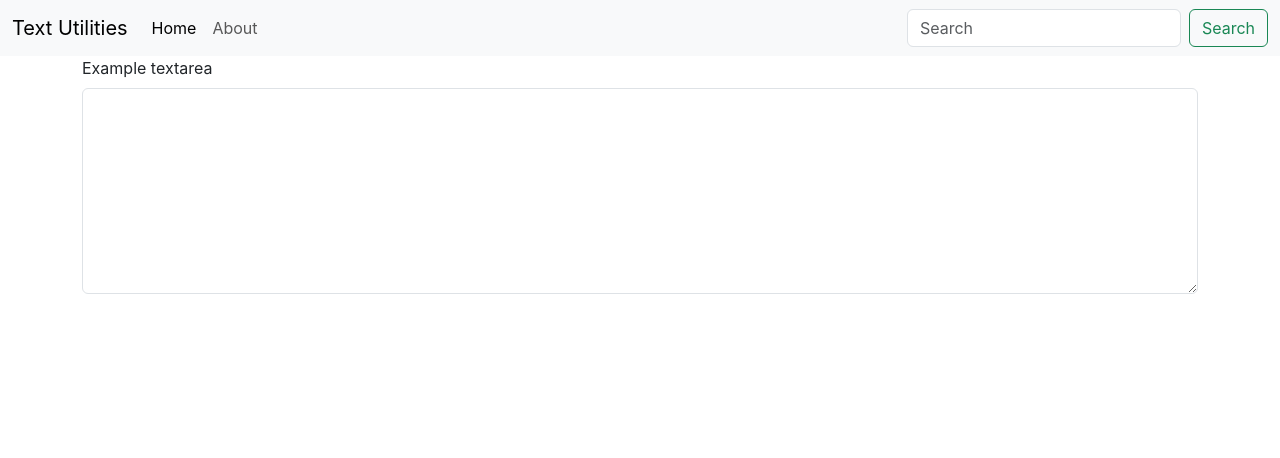
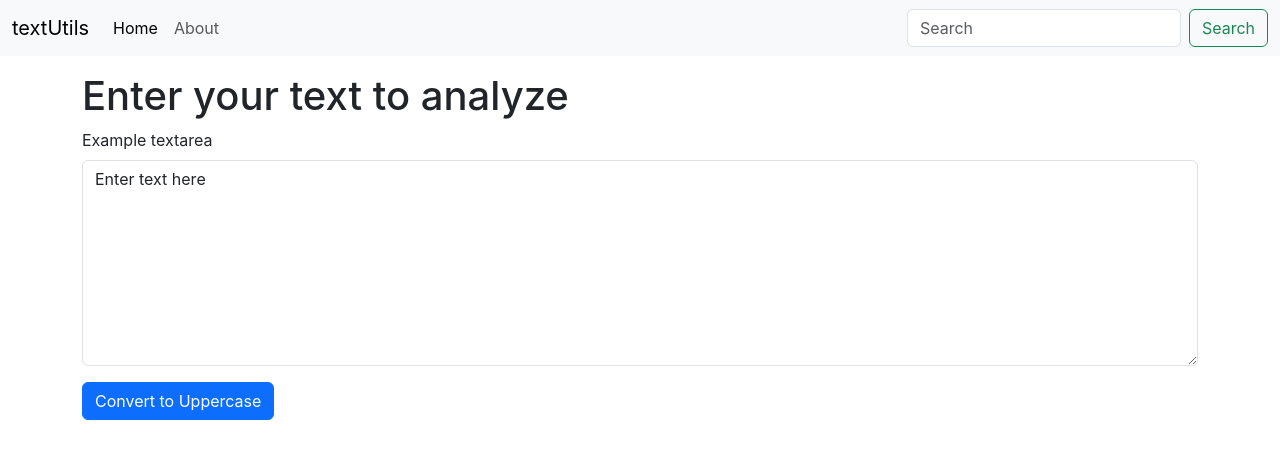
Before and after one commit to AnishBade/TextUtilities-App-React, a React (Create React App) app: page / in a window 1280 px wide. Shown: the top 458 px of the page. Built offline with nearby package versions, Linux system fonts and the light colour scheme.

Commit message:
convert to uppercase functonlity added

```diff
--- a/src/App.js
+++ b/src/App.js
@@ -1,11 +1,17 @@
 import './App.css';
-import Navbar from './Navbar.js'
-import TextForm  from './TextForm';
+import Navbar from './components/Navbar';
+import TextForm from './components/TextForm';
+
+
+
 function App() {
   return (
     <>
-      <Navbar/>
-      <TextForm/>
+      <Navbar title="textUtils" />
+      <div className="container my-3">
+        <TextForm heading="Enter your text to analyze"/>
+      </div>
+
     </>
   );
 }
--- a/src/TextForm.js
+++ /dev/null
@@ -1,13 +0,0 @@
-import React from 'react'
-
-export default function TextForm() {
-  return (
-    <div className='container'>
-
-        <div className="mb-3">
-            <label htmlFor="exampleFormControlTextarea1" className="form-label">Example textarea</label>
-            <textarea className="form-control" id="exampleFormControlTextarea1" rows="8"></textarea>
-        </div>
-    </div>
-  )
-}
--- a/src/Navbar.js
+++ b/src/components/Navbar.js
@@ -1,11 +1,12 @@
 import React from 'react'
+import PropTypes from 'prop-types'
 
-export default function Navbar() {
+
+export default function Navbar(props) {
   return (
-    <div>
-      <nav className="navbar navbar-expand-lg bg-body-tertiary">
+    <nav className="navbar navbar-expand-lg bg-body-tertiary">
         <div className="container-fluid">
-            <a className="navbar-brand" href="/">Text Utilities</a>
+            <a className="navbar-brand" href="/">{props.title} </a>
             <button className="navbar-toggler" type="button" data-bs-toggle="collapse" data-bs-target="#navbarSupportedContent" aria-controls="navbarSupportedContent" aria-expanded="false" aria-label="Toggle navigation">
             <span className="navbar-toggler-icon"></span>
             </button>
@@ -15,9 +16,8 @@
                 <a className="nav-link active" aria-current="page" href="/">Home</a>
                 </li>
                 <li className="nav-item">
-                <a className="nav-link" href="/">About</a>
+                <a className="nav-link" href="/">{props.aboutText}</a>
                 </li>
-
 
             </ul>
             <form className="d-flex" role="search">
@@ -26,7 +26,14 @@
             </form>
             </div>
         </div>
-        </nav>
-    </div>
+    </nav>
   )
 }
+
+Navbar.propTypes = {title: PropTypes.string.isRequired,
+                        aboutText: PropTypes.string}
+
+Navbar.defaultProps = {
+    title: 'Set title here',
+    aboutText: 'About'
+}
--- /dev/null
+++ b/src/components/TextForm.js
@@ -0,0 +1,29 @@
+import React,{useState} from 'react'
+
+
+export default function TextForm(props) {
+
+    const handleUpClick = () =>{
+        console.log("Uppercase was clicked"+text);
+        let newText = text.toUpperCase();
+        setText(newText)
+    }
+
+    const handleOnChange = (event) =>{
+        console.log("On change");
+        setText(event.target.value)
+    }
+
+    const[text,setText]=useState('Enter text here')
+    // setText("Enter your text here")
+  return (
+    <div>
+        <h1>{props.heading}  </h1>
+        <div className="mb-3">
+            <label htmlFor="myBox" className="form-label">Example textarea</label>
+            <textarea className="form-control" id="myBox" value={text} onChange={handleOnChange} rows="8"></textarea>
+        </div>
+        <button className="btn btn-primary" onClick={handleUpClick}>Convert to Uppercase</button>
+    </div>
+  )
+}
```
